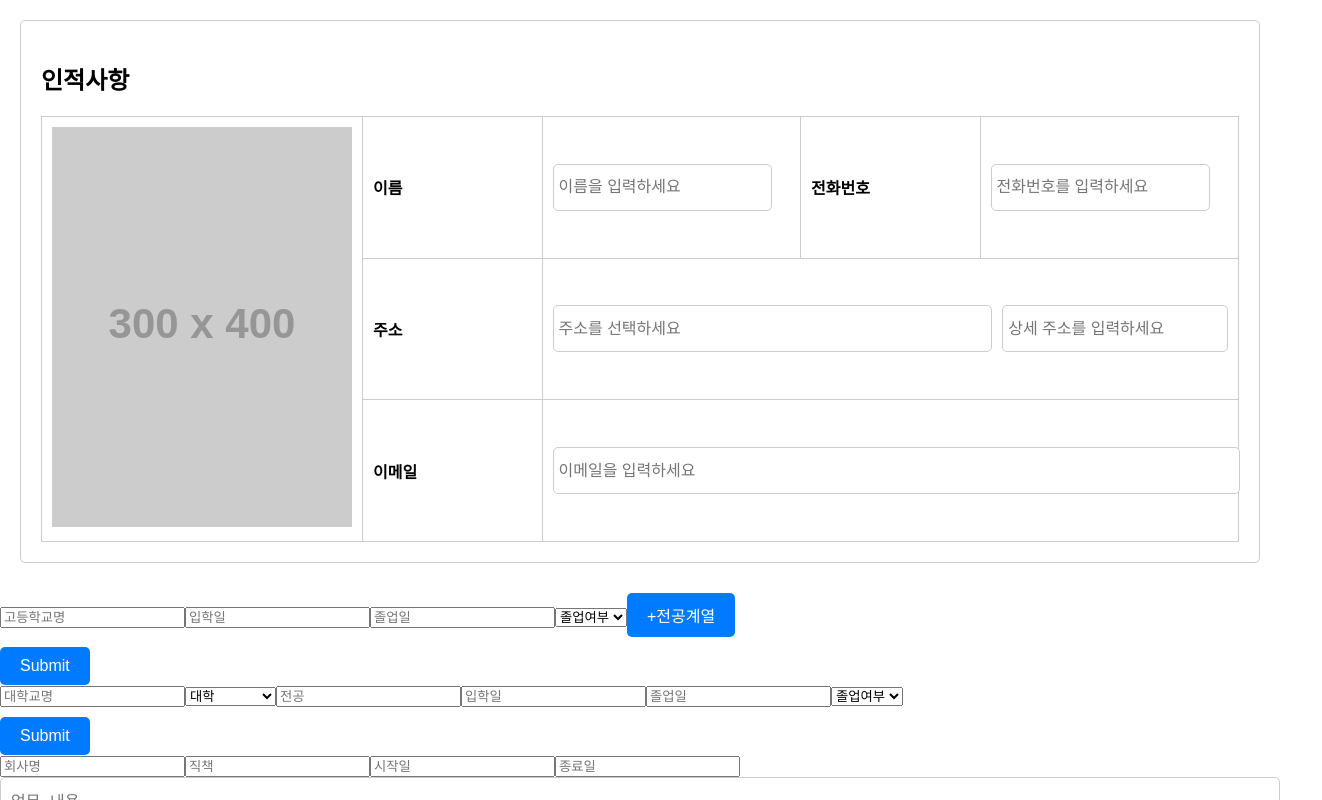
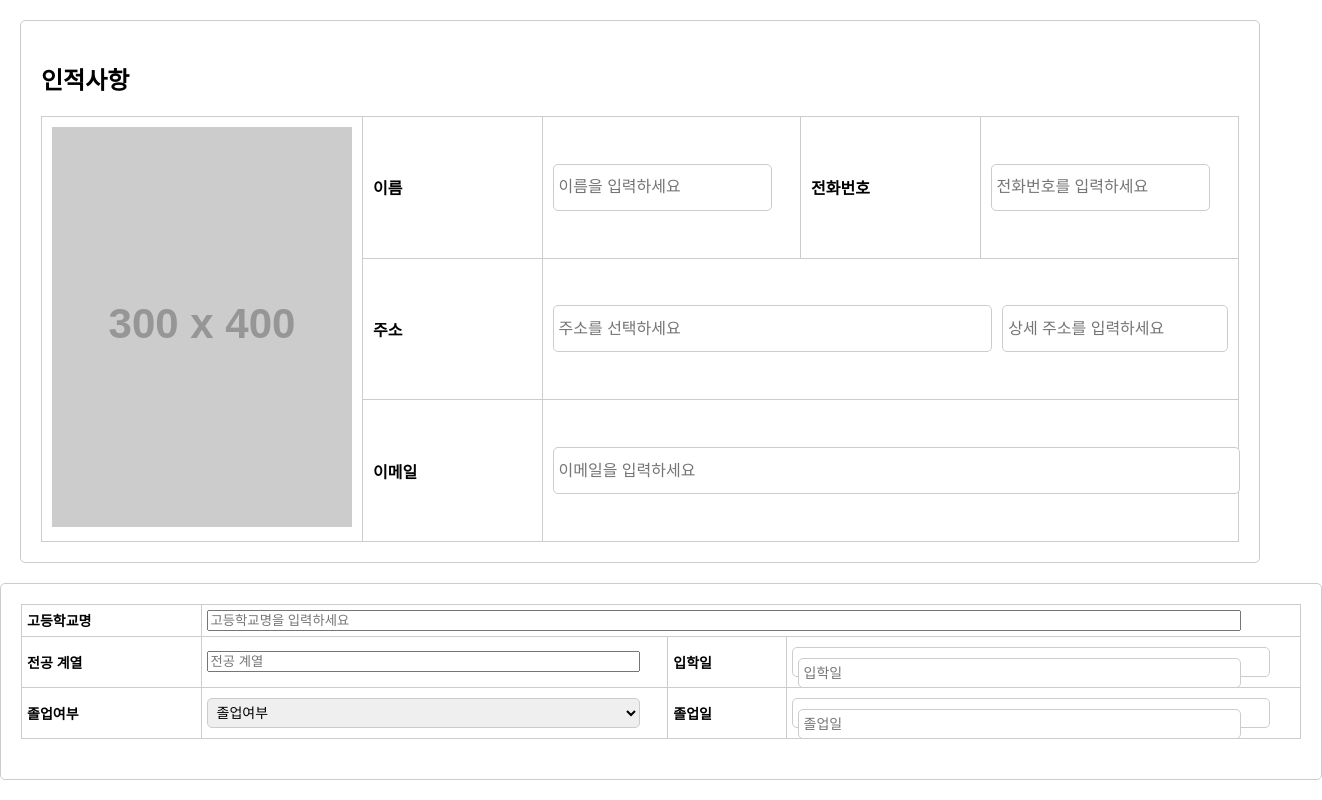
Before and after one commit to jeauk/react-resume, a React (Create React App) app: page / in a window 1280 px wide. Shown: the top 800 px of the page, 1322 px wide, since content can reach past the window. Built offline with nearby package versions, Linux system fonts and the light colour scheme.

Commit message:
하이스쿨 표로 만드는중

```diff
--- /dev/null
+++ b/src/components/HighSchoolForm.css
@@ -0,0 +1,58 @@
+/* HighSchoolForm.css */
+.highSchoolForm {
+  width: 100%;
+  margin: 20px 0;
+  padding: 20px;
+  border: 1px solid #ccc;
+  border-radius: 5px;
+  background-color: #fff;
+  font-family: Arial, sans-serif;
+}
+
+.highSchoolForm table {
+  width: 100%;
+  border-collapse: collapse;
+  margin-bottom: 20px;
+  font-size: 14px;
+}
+
+.highSchoolForm th, .highSchoolForm td {
+  padding: 5px;
+  border: 1px solid #ccc;
+  text-align: left;
+}
+
+.highSchoolForm input[type="text"],
+.highSchoolForm select,
+.highSchoolForm .react-datepicker-wrapper {
+  width: 95%;
+  height: 30px;
+  padding: 5px;
+  border: 1px solid #ccc;
+  border-radius: 5px;
+  font-size: 14px;
+  box-sizing: border-box;
+  margin: 5px 0;
+}
+
+.full-width {
+  width: 95%;
+  box-sizing: border-box;
+}
+
+.highSchoolForm .react-datepicker-wrapper {
+  display: inline-block;
+}
+
+.highSchoolForm .react-datepicker__input-container {
+  display: inline-block;
+  width: 100%;
+}
+
+.highSchoolForm input:focus,
+.highSchoolForm select:focus,
+.highSchoolForm .react-datepicker-wrapper input:focus {
+  border-color: #007bff;
+  box-shadow: 0 0 5px rgba(0, 123, 255, 0.5);
+  outline: none;
+}
--- a/src/components/HighSchoolForm.jsx
+++ b/src/components/HighSchoolForm.jsx
@@ -1,6 +1,7 @@
 import React, { useState } from 'react';
 import DatePicker from 'react-datepicker';
 import 'react-datepicker/dist/react-datepicker.css';
+import './HighSchoolForm.css';  // CSS 파일을 임포트
 
 const HighSchoolForm = () => {
   const [highSchools, setHighSchools] = useState([{
@@ -29,43 +30,58 @@ const HighSchoolForm = () => {
     console.log(highSchools);
   };
 
-  const showMajorFieldInput = (index) => {
-    const newHighSchools = highSchools.slice();
-    newHighSchools[index].showMajorField = true;
-    setHighSchools(newHighSchools);
-  };
-
   return (
-    <form onSubmit={handleSubmit}>
+    <form onSubmit={handleSubmit} className="highSchoolForm">
       {highSchools.map((highSchool, index) => (
-        <div key={index}>
+        <table key={index}>
+          <tbody>
+            <tr>
+              <th><label htmlFor={`name-${index}`}>고등학교명</label></th>
+              <td colSpan="3">
                 <input
+                  id={`name-${index}`}
                   name="name"
                   value={highSchool.name}
                   onChange={(e) => handleChange(index, e)}
-            placeholder="고등학교명"
+                  placeholder="고등학교명을 입력하세요"
+                  className="full-width"
                 />
-
+              </td>
+            </tr>
+            <tr>
+              <th><label htmlFor={`majorField-${index}`}>전공 계열</label></th>
+              <td>
+                <input
+                  id={`majorField-${index}`}
+                  name="majorField"
+                  value={highSchool.majorField}
+                  onChange={(e) => handleChange(index, e)}
+                  placeholder="전공 계열"
+                  className="full-width"
+                />
+              </td>
+              <th><label htmlFor={`startDate-${index}`}>입학일</label></th>
+              <td>
                 <DatePicker
+                  id={`startDate-${index}`}
                   selected={highSchool.startDate}
                   onChange={(date) => handleDateChange(index, date, 'startDate')}
                   dateFormat="yyyy/MM/dd"
                   placeholderText="입학일"
+                  className="full-width"
                   showPopperArrow={false}
                 />
-
-          <DatePicker
-            selected={highSchool.endDate}
-            onChange={(date) => handleDateChange(index, date, 'endDate')}
-            dateFormat="yyyy/MM/dd"
-            placeholderText="졸업일"
-            showPopperArrow={false}
-          />
-
+              </td>
+            </tr>
+            <tr>
+              <th><label htmlFor={`graduationStatus-${index}`}>졸업여부</label></th>
+              <td>
                 <select
+                  id={`graduationStatus-${index}`}
                   name="graduationStatus"
                   value={highSchool.graduationStatus}
                   onChange={(e) => handleChange(index, e)}
+                  className="full-width"
                 >
                   <option value="">졸업여부</option>
                   <option value="재학">재학</option>
@@ -75,20 +91,23 @@ const HighSchoolForm = () => {
                   <option value="자퇴">자퇴</option>
                   <option value="졸업예정">졸업예정</option>
                 </select>
-
-          {highSchool.showMajorField ? (
-            <input
-              name="majorField"
-              value={highSchool.majorField}
-              onChange={(e) => handleChange(index, e)}
-              placeholder="전공 계열"
+              </td>
+              <th><label htmlFor={`endDate-${index}`}>졸업일</label></th>
+              <td>
+                <DatePicker
+                  id={`endDate-${index}`}
+                  selected={highSchool.endDate}
+                  onChange={(date) => handleDateChange(index, date, 'endDate')}
+                  dateFormat="yyyy/MM/dd"
+                  placeholderText="졸업일"
+                  className="full-width"
+                  showPopperArrow={false}
                 />
-          ) : (
-            <button type="button" onClick={() => showMajorFieldInput(index)}>+전공계열</button>
-          )}
-        </div>
+              </td>
+            </tr>
+          </tbody>
+        </table>
       ))}
-      <button type="submit">Submit</button>
     </form>
   );
 };
```
Lines whose indentation alone changed are shown as unchanged.
